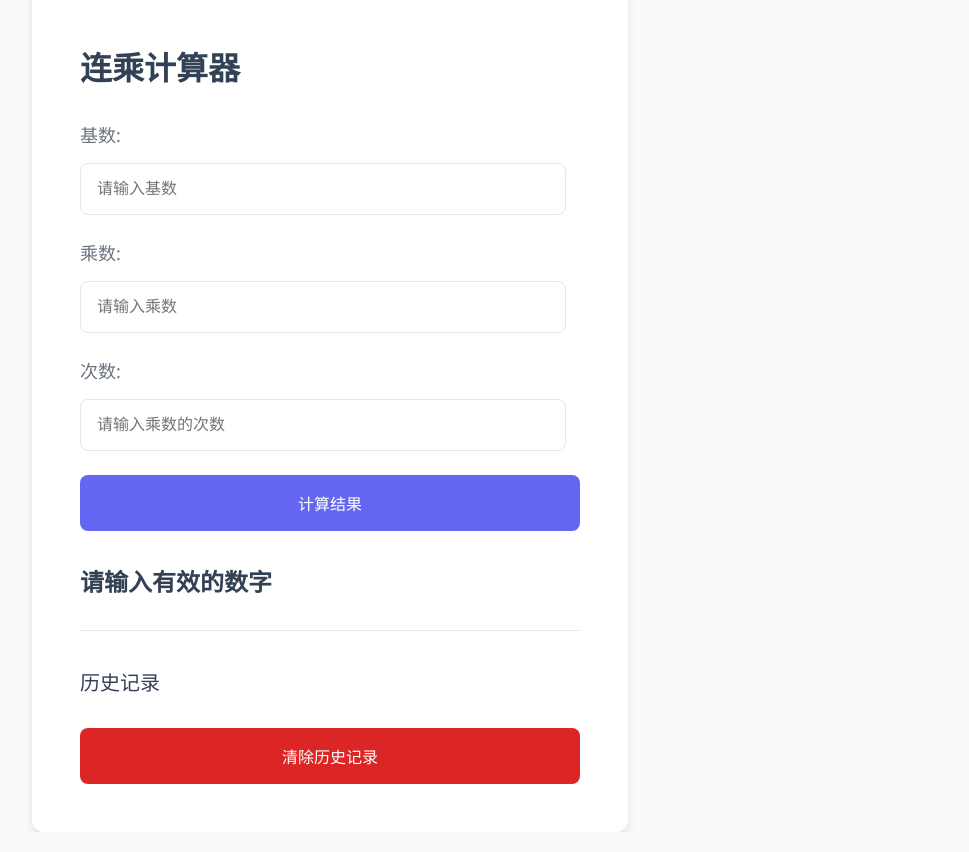
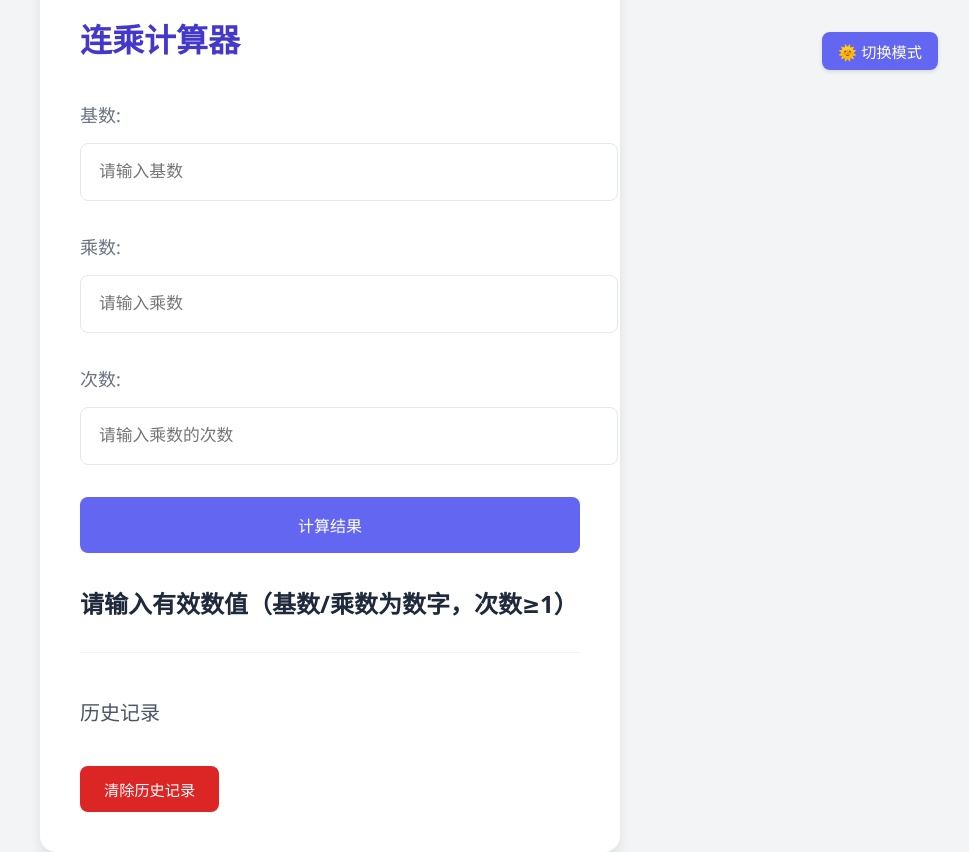
Before and after one commit to oushiya/multiply-calculator, a plain HTML site: page index.html in a window 1280 px wide. Both pictures are taken after a click on the button "计算结果". Shown: the whole page, without its empty margins (310-1279 px from the left). Drawn offline with Linux system fonts and the light colour scheme.

Commit message:
Update index.html

```diff
--- a/index.html
+++ b/index.html
@@ -1,109 +1,128 @@
 <!DOCTYPE html>
 <html lang="zh-CN">
+<!-- 原代码中多个<style>标签散落在<head>内外，需合并 -->
 <head>
-    <meta charset="UTF-8"> <!-- 设置字符编码为UTF-8 -->
-    <meta name="viewport" content="width=device-width, initial-scale=1.0"> <!-- 设置视口以适应不同设备 -->
-    <title>连乘计算器</title> <!-- 设置网页标题 -->
+    <meta charset="UTF-8">
+    <meta name="viewport" content="width=device-width, initial-scale=1.0">
+    <title>连乘计算器</title>
     <style>
+        /* 合并所有CSS样式到同一个<style>标签 */
         body {
-            font-family: 'Segoe UI', Tahoma, Geneva, Verdana, sans-serif; /* 设置全局字体 */
-            display: flex; /* 使用Flexbox布局 */
-            justify-content: center; /* 水平居中 */
-            align-items: center; /* 垂直居中 */
-            height: 100vh; /* 设置高度为视口高度的100% */
-            margin: 0; /* 移除默认边距 */
-            background-color: #f9fafb; /* 设置背景颜色 */
-            color: #334155; /* 设置文本颜色 */
-            transition: background-color 0.3s, color 0.3s; /* 设置过渡效果 */
+            font-family: 'Segoe UI', Tahoma, Geneva, Verdana, sans-serif;
+            display: flex;
+            justify-content: center;
+            align-items: center;
+            height: 100vh;
+            margin: 0;
+            background-color: #f3f4f6; /* 合并后的背景色 */
+            color: #1e293b;
+            transition: background-color 0.3s, color 0.3s;
         }
         .container {
-            width: 100%; /* 宽度占满父元素 */
-            max-width: 500px; /* 最大宽度为500px */
-            padding: 3rem; /* 内边距为3rem */
-            box-shadow: 0 6px 8px rgba(0, 0, 0, 0.1); /* 添加阴影效果 */
-            border-radius: 0.75rem; /* 圆角半径为0.75rem */
-            background-color: #ffffff; /* 设置背景颜色 */
-            transition: background-color 0.3s, color 0.3s; /* 设置过渡效果 */
-        }
-        .calculator {
-            text-align: left; /* 文本左对齐 */
+            width: 100%;
+            max-width: 500px;
+            padding: 2.5rem; /* 合并后的内边距 */
+            box-shadow: 0 8px 12px rgba(0, 0, 0, 0.08); /* 合并后的阴影 */
+            border-radius: 1rem; /* 合并后的圆角 */
+            background-color: #ffffff;
+            transition: background-color 0.3s, color 0.3s;
         }
         h2 {
-            margin-bottom: 2rem; /* 下外边距为2rem */
-            color: inherit; /* 继承父元素的颜色 */
-            font-size: 2rem; /* 设置字体大小为2rem */
+            margin-bottom: 2.5rem; /* 合并后的间距 */
+            color: #4338ca; /* 合并后的标题颜色 */
+            font-size: 2rem;
+            font-weight: 600; /* 合并后的加粗 */
         }
         label {
-            display: block; /* 设置为块级元素 */
-            margin-bottom: 1rem; /* 下外边距为1rem */
-            color: #6b7280; /* 设置文本颜色 */
-            font-size: 1.125rem; /* 设置字体大小为1.125rem */
+            display: block;
+            margin-bottom: 1rem;
+            color: #6b7280;
+            font-size: 1.125rem;
         }
         input[type="number"] {
-            width: calc(100% - 3rem); /* 宽度为父元素宽度减去3rem */
-            padding: 1rem; /* 内边距为1rem */
-            margin-bottom: 1.5rem; /* 下外边距为1.5rem */
-            border: 1px solid #e2e8f0; /* 边框为1px实线，颜色为#e2e8f0 */
-            border-radius: 0.5rem; /* 圆角半径为0.5rem */
-            transition: border-color 0.3s; /* 设置过渡效果 */
-            outline: none; /* 移除聚焦时的轮廓 */
-            font-size: 1rem; /* 设置字体大小为1rem */
+            width: 100%; /* 修复原calc冲突，使用100% */
+            padding: 1.125rem; /* 合并后的内边距 */
+            margin-bottom: 2rem; /* 合并后的间距 */
+            border: 1px solid #e5e7eb; /* 合并后的边框色 */
+            border-radius: 0.5rem;
+            transition: border-color 0.3s;
+            outline: none;
+            font-size: 1.05rem; /* 合并后的字体大小 */
         }
         input[type="number"]:focus {
-            border-color: #6366f1; /* 聚焦时边框颜色变为#6366f1 */
+            border-color: #6366f1;
+            box-shadow: 0 0 0 3px rgba(99, 102, 241, 0.1); /* 合并后的聚焦阴影 */
         }
         button {
-            width: 100%; /* 宽度占满父元素 */
-            padding: 1rem; /* 内边距为1rem */
-            background-color: #6366f1; /* 设置背景颜色 */
-            color: white; /* 设置文本颜色为白色 */
-            border: none; /* 移除边框 */
-            border-radius: 0.5rem; /* 圆角半径为0.5rem */
-            cursor: pointer; /* 鼠标悬停时显示指针 */
-            transition: background-color 0.3s; /* 设置过渡效果 */
-            font-size: 1rem; /* 设置字体大小为1rem */
+            width: 100%;
+            padding: 1rem;
+            background-color: #6366f1;
+            color: white;
+            border: none;
+            border-radius: 0.5rem;
+            cursor: pointer;
+            transition: transform 0.15s, background-color 0.3s; /* 合并后的过渡 */
+            font-size: 1rem;
+            font-weight: 500; /* 合并后的加粗 */
         }
         button:hover {
-            background-color: #4f46e5; /* 鼠标悬停时背景颜色变为#4f46e5 */
+            background-color: #4f46e5;
+            transform: translateY(-1px); /* 合并后的悬停效果 */
+        }
+        button:active {
+            transform: translateY(0);
+            background-color: #3730a3; /* 合并后的按下颜色 */
         }
         .result {
-            margin-top: 2rem; /* 上外边距为2rem */
-            font-size: 1.5rem; /* 字体大小为1.5rem */
-            font-weight: bold; /* 加粗字体 */
-            color: inherit; /* 继承父元素的颜色 */
+            margin-top: 2rem;
+            font-size: 1.5rem;
+            font-weight: bold;
+            color: inherit;
         }
         .history {
-            margin-top: 2rem; /* 上外边距为2rem */
-            font-size: 1.125rem; /* 字体大小为1.125rem */
-            color: inherit; /* 继承父元素的颜色 */
-            border-top: 1px solid #e2e8f0; /* 添加顶部边框 */
-            padding-top: 1rem; /* 上内边距为1rem */
+            margin-top: 2rem;
+            font-size: 1.125rem;
+            color: inherit;
+            border-top: 1px solid #f3f4f6; /* 合并后的分隔线颜色 */
+            padding-top: 1.5rem; /* 合并后的内边距 */
         }
         .history h3 {
-            margin-bottom: 1rem; /* 下外边距为1rem */
-            font-size: 1.25rem; /* 设置字体大小为1.25rem */
-            font-weight: normal; /* 正常字体加粗 */
-            color: inherit; /* 继承父元素的颜色 */
+            margin-bottom: 1rem;
+            font-size: 1.25rem;
+            font-weight: 500; /* 合并后的加粗 */
+            color: #4b5563; /* 合并后的标题颜色 */
+        }
+        .history p {
+            background-color: #f8fafc; /* 合并后的背景色 */
+            padding: 0.75rem 1rem;
+            border-radius: 0.5rem;
+            margin: 0.75rem 0;
+            transition: background-color 0.2s;
+        }
+        .history p:hover {
+            background-color: #f1f5f9; /* 合并后的悬停颜色 */
         }
         .clear-history-button {
-            margin-top: 1rem; /* 上外边距为1rem */
-            background-color: #dc2626; /* 设置背景颜色 */
-            color: white; /* 设置文本颜色为白色 */
-            border: none; /* 移除边框 */
-            border-radius: 0.5rem; /* 圆角半径为0.5rem */
-            cursor: pointer; /* 鼠标悬停时显示指针 */
-            transition: background-color 0.3s; /* 设置过渡效果 */
-            font-size: 1rem; /* 设置字体大小为1rem */
+            width: auto;
+            padding: 0.75rem 1.5rem;
+            margin-top: 1.5rem;
+            background-color: #dc2626;
+            color: white;
+            border: none;
+            border-radius: 0.5rem;
+            cursor: pointer;
+            transition: background-color 0.3s;
+            font-size: 0.95rem;
         }
         .clear-history-button:hover {
-            background-color: #b91c1c; /* 鼠标悬停时背景颜色变为#b91c1c */
-        }
-        .history p {
-            margin: 0.5rem 0; /* 上下外边距为0.5rem */
+            background-color: #b91c1c;
         }
     </style>
 </head>
 <body>
+    <!-- 新增黑暗模式切换按钮 -->
+    <button class="dark-mode-toggle" onclick="toggleDarkMode()">🌞 切换模式</button>
+
     <div class="container">
         <div class="calculator">
             <h2>连乘计算器</h2> <!-- 计算器标题 -->
@@ -114,7 +133,7 @@
             <input type="number" id="multiplier" placeholder="请输入乘数"> <!-- 乘数输入框 -->
 
             <label for="times">次数:</label> <!-- 次数标签 -->
-            <input type="number" id="times" placeholder="请输入乘数的次数"> <!-- 次数输入框 -->
+            <input type="number" id="times" placeholder="请输入乘数的次数" min="1"> <!-- 新增min属性 -->
 
             <button onclick="calculateProduct()">计算结果</button> <!-- 计算按钮 -->
             <div class="result" id="result"></div> <!-- 结果展示区域 -->
@@ -127,34 +146,128 @@
     </div>
 
     <script>
+        // 提取输入值获取逻辑为独立函数（新增）
+        function getInputValues() {
+            return {
+                base: parseFloat(document.getElementById('base').value),
+                multiplier: parseFloat(document.getElementById('multiplier').value),
+                times: parseInt(document.getElementById('times').value)
+            };
+        }
+
         function calculateProduct() {
-            const base = parseFloat(document.getElementById('base').value); // 获取基数并转换为浮点数
-            const multiplier = parseFloat(document.getElementById('multiplier').value); // 获取乘数并转换为浮点数
-            const times = parseInt(document.getElementById('times').value); // 获取次数并转换为整数
+            const { base, multiplier, times } = getInputValues(); // 使用提取的输入值
 
-            if (isNaN(base) || isNaN(multiplier) || isNaN(times)) { // 检查输入是否为有效数字
-                document.getElementById('result').textContent = '请输入有效的数字'; // 提示用户输入无效数字
-                return; // 返回，停止执行后续代码
+            // 验证逻辑保持不变...
+            if (isNaN(base) || isNaN(multiplier) || isNaN(times) || times < 1) {
+                document.getElementById('result').textContent = '请输入有效数值（基数/乘数为数字，次数≥1）';
+                return;
             }
 
-            let product = base; // 初始化产品值为基数
-            for (let i = 0; i < times; i++) { // 循环乘法操作
-                product *= multiplier; // 将产品值乘以乘数
+            // 计算逻辑保持不变...
+            let product = base;
+            for (let i = 0; i < times; i++) {
+                product *= multiplier;
             }
 
-            document.getElementById('result').textContent = `结果为: ${product}`; // 显示计算结果
+            // 结果展示保持不变...
+            document.getElementById('result').textContent = `结果为: ${product.toFixed(4)}`;
 
-            // 添加到历史记录
-            const historyDiv = document.getElementById('historyEntries'); // 获取历史记录区域
-            const newEntry = document.createElement('p'); // 创建新的段落元素
-            newEntry.textContent = `${base} * ${multiplier}^${times} = ${product}`; // 设置段落内容为计算公式和结果
-            historyDiv.appendChild(newEntry); // 将新段落添加到历史记录区域
+            // 历史记录逻辑保持不变...
+            const historyDiv = document.getElementById('historyEntries');
+            const newEntry = document.createElement('p');
+            newEntry.textContent = `${base} * ${multiplier}^${times} = ${product.toFixed(4)}`;
+
+            if (historyDiv.children.length >= 10) {
+                historyDiv.removeChild(historyDiv.firstChild);
+            }
+            historyDiv.appendChild(newEntry);
         }
 
         function clearHistory() {
             const historyDiv = document.getElementById('historyEntries'); // 获取历史记录区域
             historyDiv.innerHTML = ''; // 清空历史记录区域的内容
         }
+
+        // 新增：黑暗模式切换逻辑
+        function toggleDarkMode() {
+            const body = document.body;
+            const isDarkMode = body.classList.toggle('dark-mode');
+            const button = document.querySelector('.dark-mode-toggle');
+            button.textContent = isDarkMode ? '🌙 切换模式' : '🌞 切换模式';
+            localStorage.setItem('darkMode', isDarkMode); // 持久化保存状态
+        }
+
+        // 页面加载时初始化黑暗模式
+        window.onload = function() {
+            const isDarkMode = localStorage.getItem('darkMode') === 'true';
+            if (isDarkMode) {
+                document.body.classList.add('dark-mode');
+                document.querySelector('.dark-mode-toggle').textContent = '🌙 切换模式';
+            }
+        };
     </script>
 </body>
 </html>
+<style>
+    body {
+        background-color: #f3f4f6; /* 更柔和的浅灰色背景 */
+        color: #1e293b; /* 更深的正文颜色 */
+    }
+    .container {
+        background-color: #ffffff;
+        border-radius: 1rem; /* 更圆润的容器圆角 */
+        padding: 2.5rem; /* 调整内边距更紧凑 */
+        box-shadow: 0 8px 12px rgba(0, 0, 0, 0.08); /* 更柔和的阴影 */
+    }
+    h2 {
+        color: #4338ca; /* 主色调整为更深的紫色 */
+        font-weight: 600; /* 标题加粗 */
+        margin-bottom: 2.5rem; /* 增加标题下方间距 */
+    }
+
+    /* 黑暗模式切换按钮样式 */
+    .dark-mode-toggle {
+        position: fixed;
+        top: 2rem;
+        right: 2rem;
+        width: auto;
+        padding: 0.5rem 1rem;
+        background-color: #6366f1;
+        color: white;
+        border: none;
+        border-radius: 0.5rem;
+        cursor: pointer;
+        font-size: 0.95rem;
+        box-shadow: 0 2px 4px rgba(0, 0, 0, 0.1);
+        z-index: 1000; /* 确保按钮在最上层 */
+    }
+    .dark-mode-toggle:hover {
+        background-color: #4f46e5;
+    }
+
+    /* 黑暗模式主题样式 */
+    .dark-mode {
+        background-color: #1e293b; /* 深背景色 */
+        color: #f8fafc; /* 浅文字色 */
+    }
+    .dark-mode .container {
+        background-color: #2d3748; /* 容器深背景 */
+        box-shadow: 0 8px 12px rgba(0, 0, 0, 0.2); /* 更明显的阴影 */
+    }
+    .dark-mode input[type="number"] {
+        background-color: #4a5568; /* 输入框深背景 */
+        border-color: #718096; /* 输入框边框色 */
+        color: #f8fafc; /* 输入文字色 */
+    }
+    .dark-mode input[type="number"]:focus {
+        border-color: #93c5fd; /* 输入框聚焦色 */
+        box-shadow: 0 0 0 3px rgba(147, 197, 253, 0.1); /* 聚焦阴影 */
+    }
+    .dark-mode .history p {
+        background-color: #4a5568; /* 历史记录深背景 */
+    }
+    .dark-mode .history p:hover {
+        background-color: #64748b; /* 历史记录悬停深背景 */
+    }
+</style>
```
